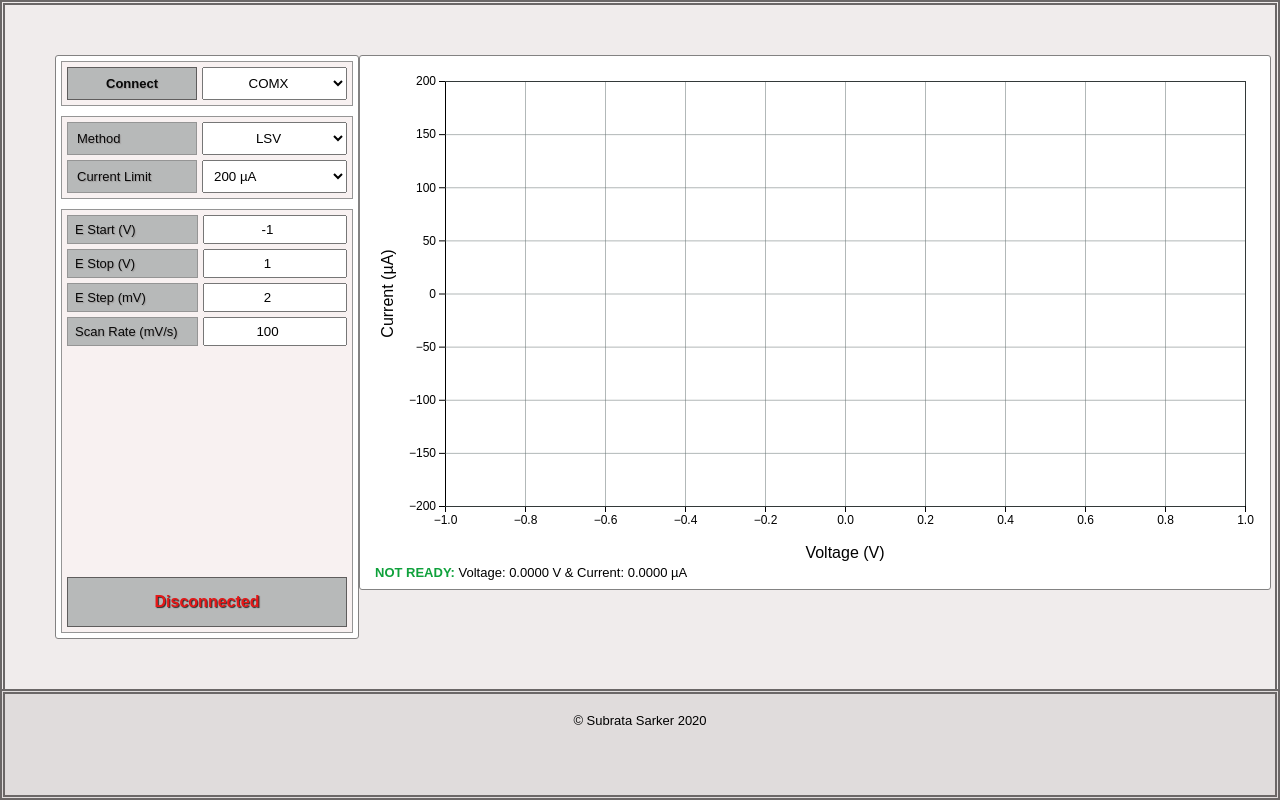
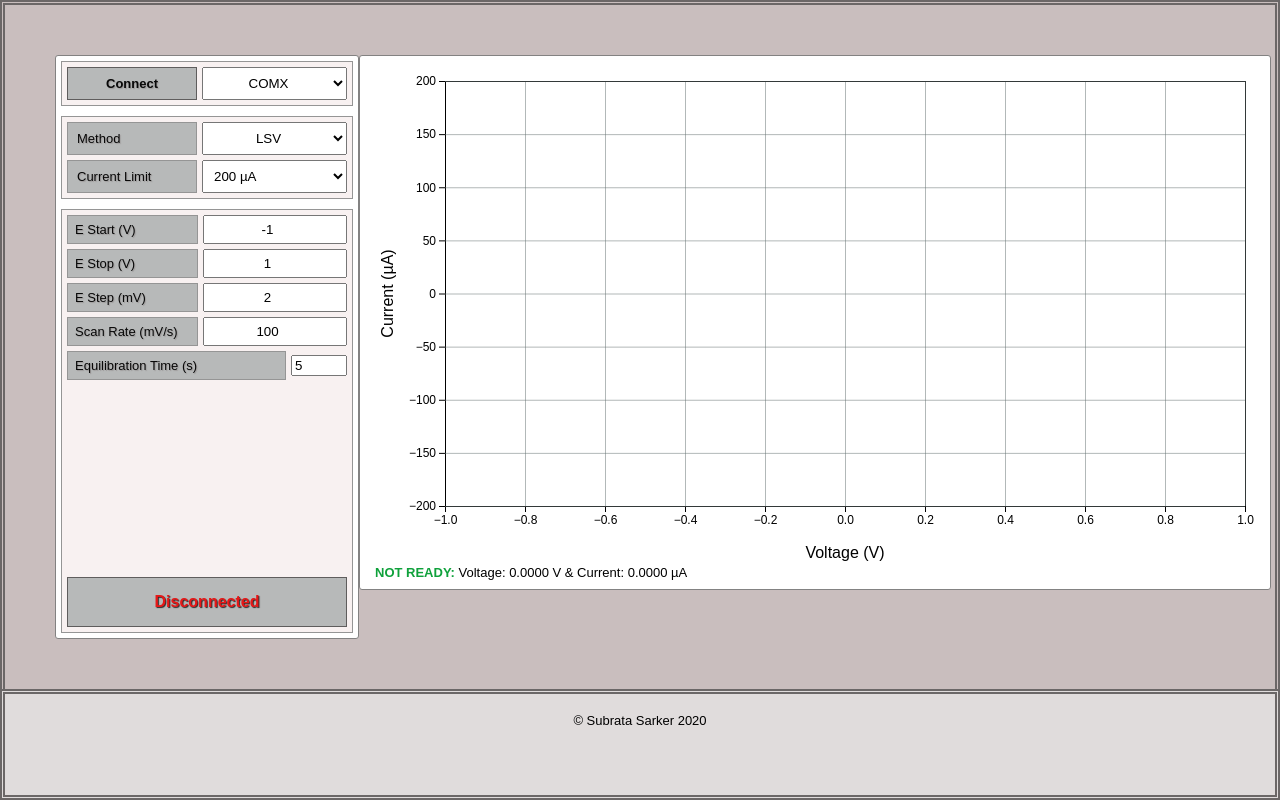
Before and after one commit to picklu/zerostat, an Electron app: page app/index.html in a window 1280 px wide. Drawn offline with nearby package versions, Linux system fonts and the light colour scheme; no server answers.

Commit message:
Add Equilibration time to the input field as an additional parameter

```diff
--- a/app/css/style.css
+++ b/app/css/style.css
@@ -56,7 +56,7 @@ table {
 /* end of reset */
 body {
   height: 100vh;
-  background-color: #f0ecec;
+  background-color: #c9bebe;
   font-family: sans-serif;
   font-size: small;
   position: relative;
@@ -141,7 +141,7 @@ body {
 }
 
 .params__form__input input:invalid {
-  border: 2px solid #b9310f;
+  border: 2px solid #d3340c;
 }
 
 .active {
--- a/app/index.html
+++ b/app/index.html
@@ -82,6 +82,11 @@
                             <input name="ncycles" id="ncycles" class="ncycles" type="number" step="1" value="1" min="1"
                                 max="100" required>
                         </div>
+                        <div class="params__form__input active common">
+                            <label for="equilibrationtime">Equilibration Time (s)</label>
+                            <input name="equilibrationtime" id="equilibrationtime" class="equilibrationtime"
+                                type="number" step="1" value="5" min="1" max="30" required>
+                        </div>
                         <div class="params__form__btn">
                             <button class="btn sweep start-sweep" id="sweep" disabled>Disconnected</button>
                         </div>
```
